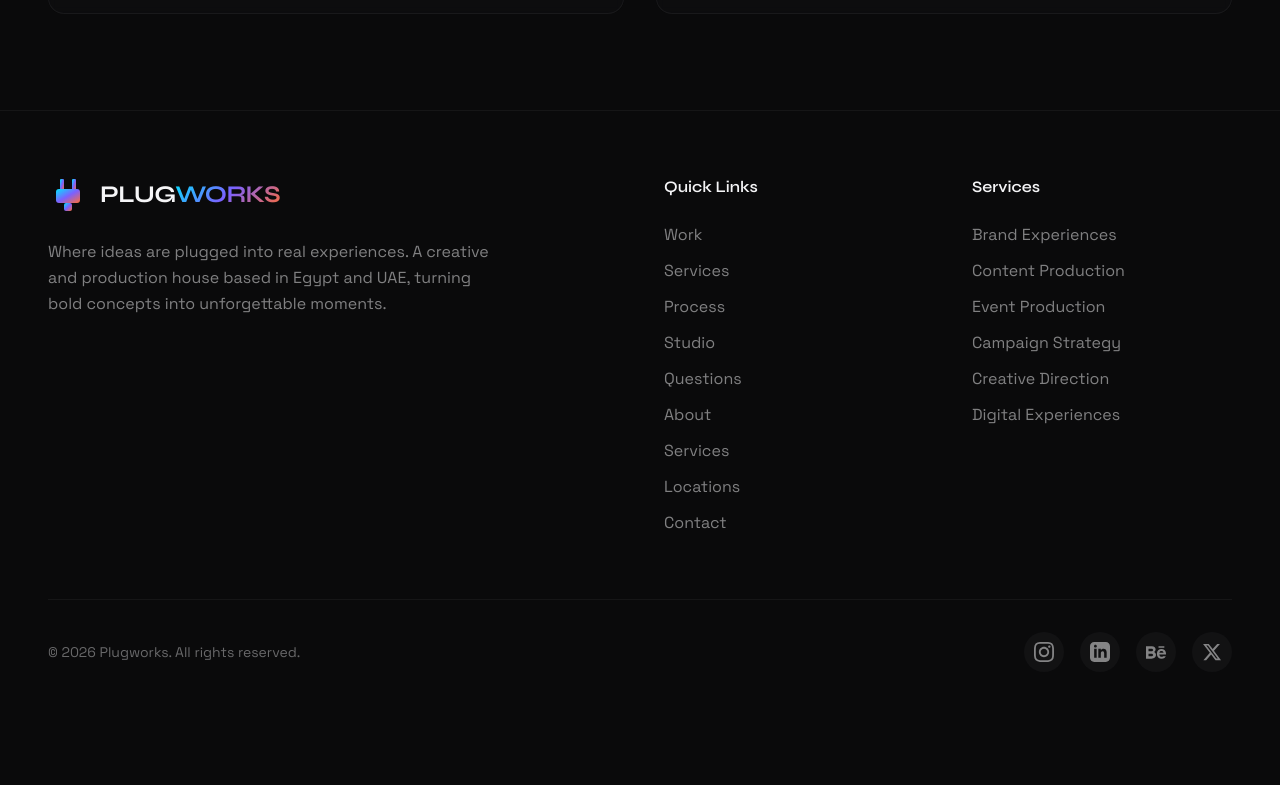
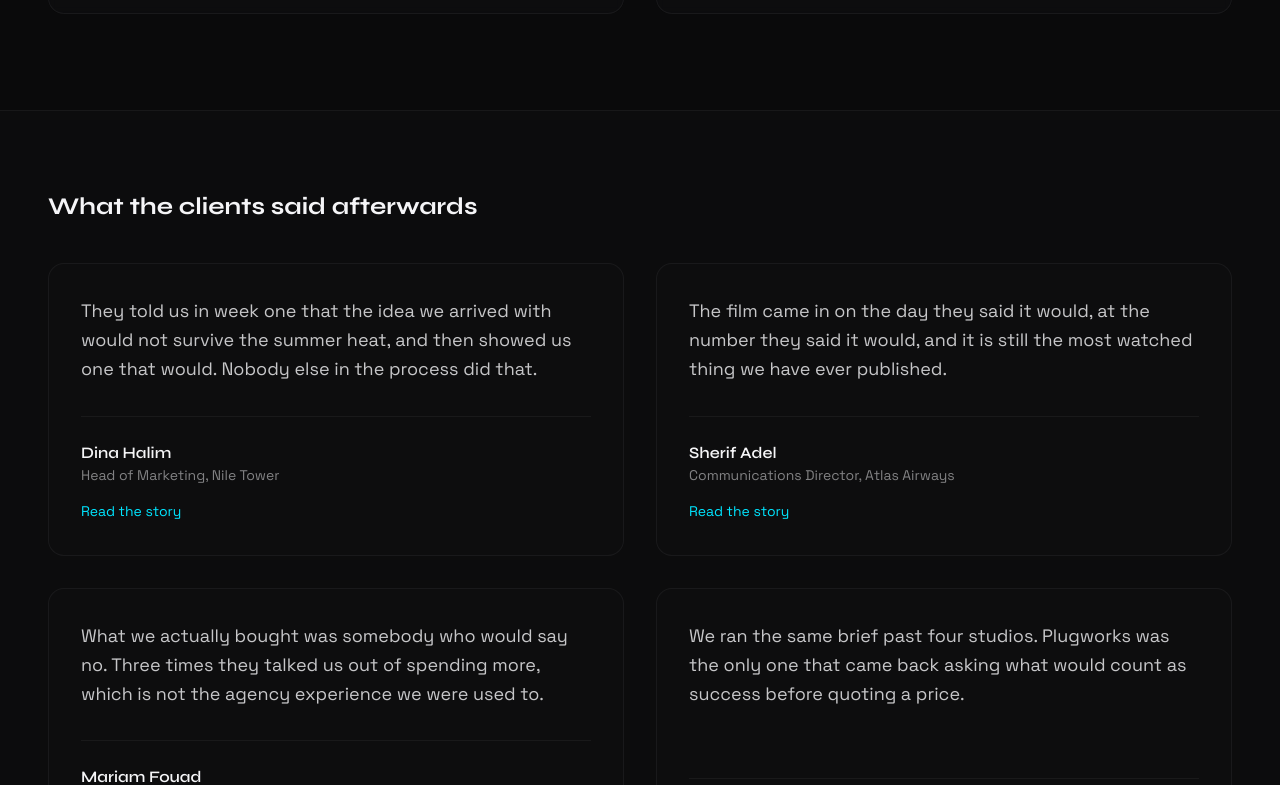
Before and after one commit to Amrwar/plugworks-platform, a Next.js app: page /work in a window 1280 px wide. Shown: the part 2175-2960 px from the top of the page. Before the commit the page ends 2911 px from the top, so only its background shows below. Built offline with nearby package versions, Linux system fonts and the light colour scheme.

Commit message:
Show the quotes on the work index and each case study

```diff
--- a/src/app/work/[slug]/page.tsx
+++ b/src/app/work/[slug]/page.tsx
@@ -6,6 +6,8 @@ import Navigation from "@/components/Navigation";
 import PageHeader from "@/components/PageHeader";
 import WorkCard from "@/components/WorkCard";
 import { SERVICES } from "@/data/services";
+import { PullQuote } from "@/components/TestimonialWall";
+import { testimonialForStudy } from "@/data/testimonials";
 import { CASE_STUDIES, relatedWork, workBySlug } from "@/data/work";
 import { pageUrl, metaDescription, pageTitle } from "@/lib/seo";
 import { readingMinutes } from "@/lib/text";
@@ -38,6 +40,7 @@ export default async function CaseStudyPage({ params }: PageProps) {
   const service = SERVICES.find((entry) => entry.id === study.serviceId);
   const minutes = readingMinutes(study.story);
   const related = relatedWork(study.slug, 2);
+  const quote = testimonialForStudy(study.slug);
 
   return (
     <div className="min-h-screen bg-plug-black">
@@ -133,6 +136,17 @@ export default async function CaseStudyPage({ params }: PageProps) {
           </div>
         </section>
 
+        {quote ? (
+          <section aria-labelledby="quote-heading" className="py-20">
+            <h2 id="quote-heading" className="sr-only">
+              What the client said
+            </h2>
+            <div className="mx-auto max-w-7xl px-6 lg:px-12">
+              <PullQuote entry={quote} />
+            </div>
+          </section>
+        ) : null}
+
         <section aria-labelledby="credits-heading" className="py-20">
           <div className="mx-auto max-w-7xl px-6 lg:px-12">
             <h2
--- a/src/app/work/page.tsx
+++ b/src/app/work/page.tsx
@@ -3,8 +3,10 @@ import type { Metadata } from "next";
 import Footer from "@/components/Footer";
 import Navigation from "@/components/Navigation";
 import PageHeader from "@/components/PageHeader";
+import TestimonialWall from "@/components/TestimonialWall";
 import WorkCard from "@/components/WorkCard";
 import { SERVICES } from "@/data/services";
+import { rotate } from "@/data/testimonials";
 import { orderedWork, servicesWithWork, workCities, workYears } from "@/data/work";
 import { pageUrl, metaDescription, pageTitle } from "@/lib/seo";
 import { listSentence } from "@/lib/text";
@@ -84,6 +86,20 @@ export default function WorkIndex() {
             </div>
           </div>
         </section>
+        <section
+          aria-labelledby="said-heading"
+          className="border-t border-white/5 bg-plug-dark/30 py-20"
+        >
+          <div className="mx-auto max-w-7xl px-6 lg:px-12">
+            <h2
+              id="said-heading"
+              className="mb-10 font-display text-2xl font-bold text-plug-light"
+            >
+              What the clients said afterwards
+            </h2>
+            <TestimonialWall entries={rotate(4)} />
+          </div>
+        </section>
       </main>
       <Footer />
     </div>
```
